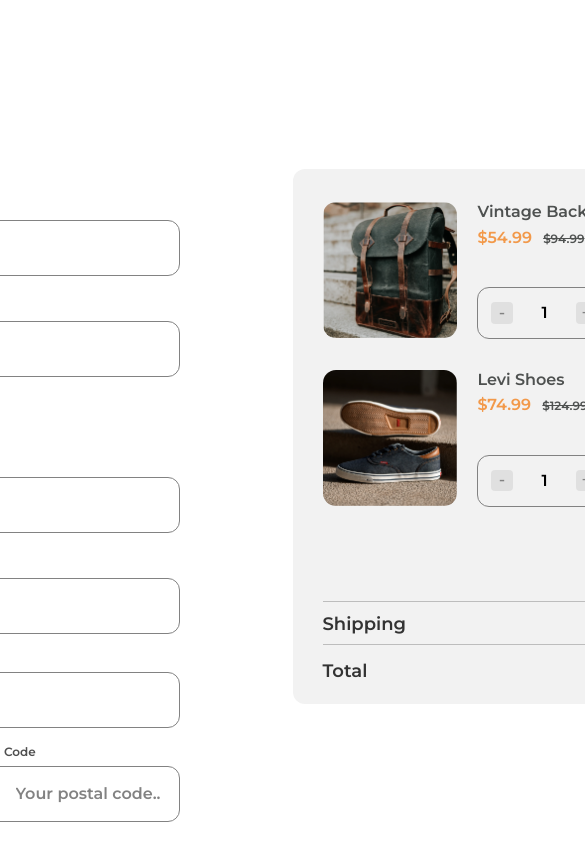
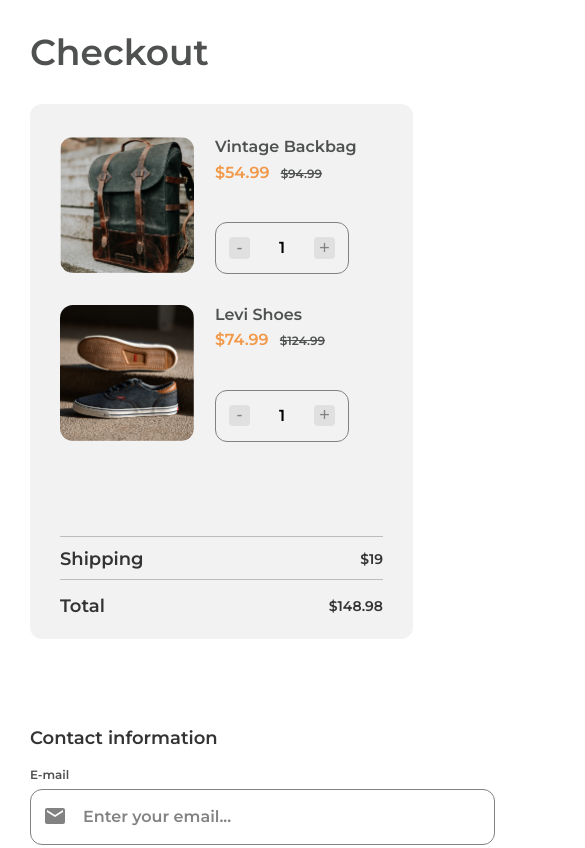
Before and after one commit to ashwin366/Checkout-Component-Webpage, a plain HTML site: page index.html in a window 390 px wide. Shown: the top 848 px of the page, 585 px wide, since content can reach past the window. Drawn offline with Linux system fonts and the light colour scheme.

Commit message:
Add media queries

```diff
--- a/css/styles.css
+++ b/css/styles.css
@@ -7,6 +7,7 @@
 body{
   font-family: "Montserrat";
   display: flex;
+  flex-direction: column;
   justify-content: center;
   align-items: center;
   padding: 64px 30px 0;
@@ -14,6 +15,7 @@ body{
 }
 
 h1{
+  width: 961px;
   color: #4E5150;
   font-size: 36px;
   font-weight: 600;
@@ -276,10 +278,6 @@ input[type="checkbox"]{
 }
 
 
-
-
-
-
 .l-footer{
   text-align: center;
   margin: 166px 0 17px;
@@ -291,3 +289,29 @@ input[type="checkbox"]{
   font-weight: 600;
   line-height: 17px;
 }
+
+@media (max-width:1025px){
+  h1{
+    width: 100%;
+  }
+
+  .l-container{
+    width: 100%;
+  }
+}
+
+@media (max-width:920px){
+  body{
+    padding-top: 30px;
+  }
+  h1{
+    margin-bottom: 0;
+  }
+  .l-container{
+    flex-direction: column-reverse;
+  }
+
+  .item2__wrapper{
+    margin: 30px 0 50px;
+  }
+}
--- a/index.html
+++ b/index.html
@@ -1,12 +1,10 @@
 <!DOCTYPE html>
 <html lang="en">
+
 <head>
   <meta charset="utf-8" />
-    <meta
-      name="viewport"
-      content="width=device-width, initial-scale=1,
-  maximum-scale=5"
-    />
+  <meta name="viewport" content="width=device-width, initial-scale=1,
+  maximum-scale=5" />
 
   <link rel="icon" href="images/devchallenges.png" />
 
@@ -18,9 +16,10 @@
   <title>Checkout Component</title>
 
 </head>
+
 <body>
 
-    <main>
+
   <h1>Checkout</h1>
 
   <main class="l-container">
@@ -60,7 +59,7 @@
         <input type="checkbox" id="save-info">
         <label for="save-info" class="item1__label label__checkbox">Save this information for next time</label>
 
-            <button class="item1__btn btn"type="submit" name="button">Continue</button>
+        <button class="item1__btn btn" type="submit" name="button">Continue</button>
 
       </form>
     </div>
@@ -115,7 +114,6 @@
 
 
     </div>
-      </div>
 
   </main>
 
@@ -125,4 +123,5 @@
 
 
 </body>
+
 </html>
```
Lines whose indentation alone changed are shown as unchanged.
